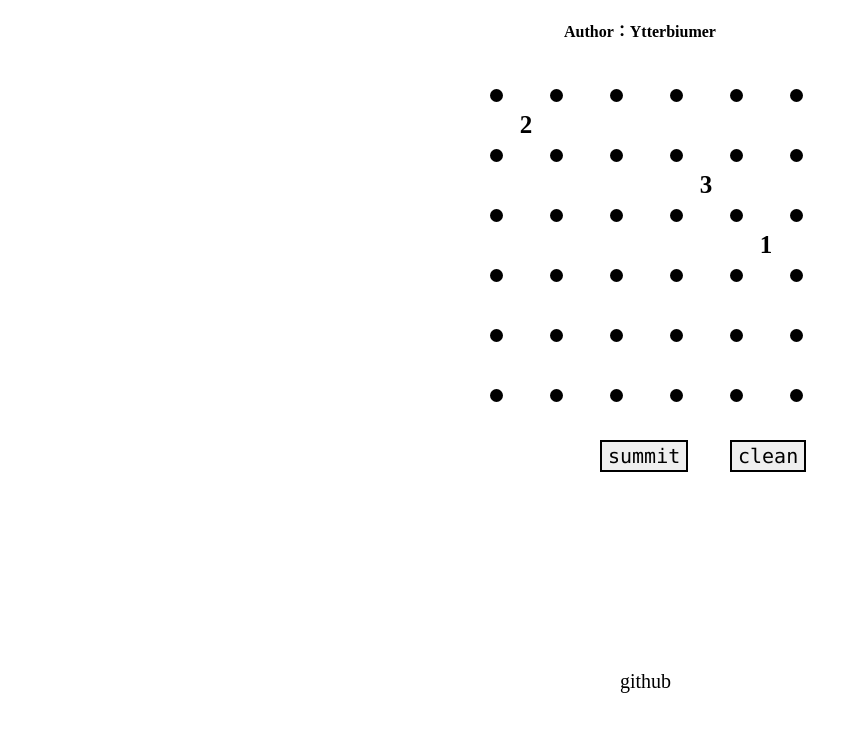
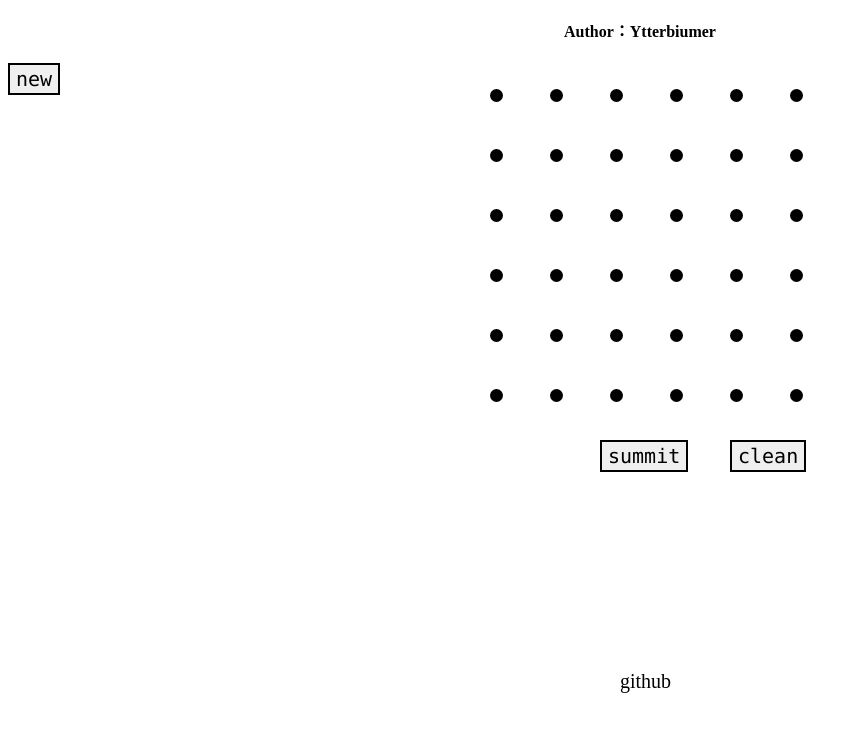
Before and after one commit to YBWA/Puzzle-Loop, a plain HTML site: page index.html in a window 1280 px wide. Shown: the part 50-782 px from the top of the page, without its empty margins (0-861 px from the left). Drawn offline with Linux system fonts and the light colour scheme.

Commit message:
Update index.html

```diff
--- a/index.html
+++ b/index.html
@@ -2,6 +2,7 @@
 <html>
 	<head>
 		<meta charset = "utf-8">
+		<script src = "Problem.js"> </script>
 		<script src = "table.js"> </script>
 		<link rel="stylesheet" type="text/css" href="table.css">
 		<title> 简单数回 </title>
@@ -71,7 +72,7 @@
 				<div class = "l2" id = "2l28"></div>
 				<div class = "l2" id = "2l29"></div>
 				<div class = "l2" id = "2l30"></div>
-				<div class = "n" id = "n1">2</div>
+				<div class = "n" id = "n1"></div>
 				<div class = "n" id = "n2"></div>
 				<div class = "n" id = "n3"></div>
 				<div class = "n" id = "n4"></div>
@@ -79,13 +80,13 @@
 				<div class = "n" id = "n6"></div>
 				<div class = "n" id = "n7"></div>
 				<div class = "n" id = "n8"></div>
-				<div class = "n" id = "n9">3</div>
+				<div class = "n" id = "n9"></div>
 				<div class = "n" id = "n10"></div>
 				<div class = "n" id = "n11"></div>
 				<div class = "n" id = "n12"></div>
 				<div class = "n" id = "n13"></div>
 				<div class = "n" id = "n14"></div>
-				<div class = "n" id = "n15">1</div>
+				<div class = "n" id = "n15"></div>
 				<div class = "n" id = "n16"></div>
 				<div class = "n" id = "n17"></div>
 				<div class = "n" id = "n18"></div>
@@ -133,6 +134,7 @@
 				<div class = "p" id = "p35"></div>
 				<div class = "p" id = "p36"></div>
 		</div>
+		<button type = "button" class = "btm" id = "rdm">new</button>
 		<button type = "button" class = "btm" id = "smt">summit</button>
 		<button type = "button" class = "btm" id = "cln">clean</button>
 		<a class = "End" id = "ending" href="https://github.com/YBWA/Puzzle-Loop">github</a>
```
